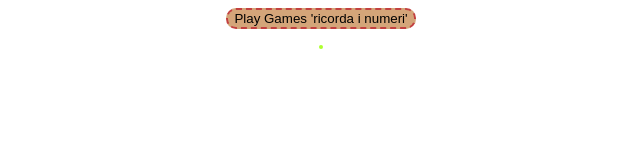
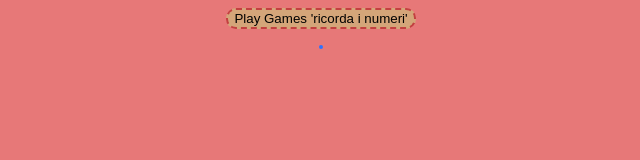
Before and after one commit to Giovannirighini2000/js-simon, a plain HTML site: page index.html in a window 1280 px wide. Shown: the whole page, without its empty margins (319-959 px from the left). Drawn offline with Linux system fonts and the light colour scheme.

Commit message:
edit style

```diff
--- a/style.css
+++ b/style.css
@@ -12,5 +12,8 @@
 #risultatohtml{
     background-color: rgb(150, 255, 127);
     border-radius: 10px;
-    border: 2px dashed greenyellow;
+    border: 2px dashed rgb(47, 113, 255);
 }
+body{
+    background-color: #e77878;
+}
```
